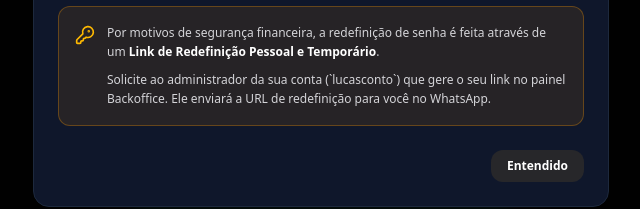
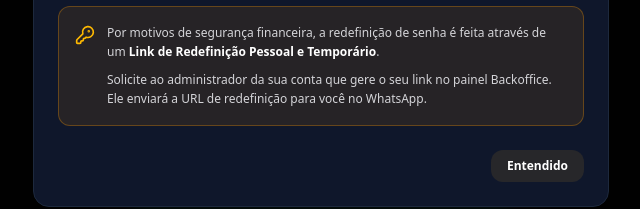
Before and after one commit to lcdeprojects/ControlHub, a Next.js app: page /login in a window 1280 px wide. Both pictures are taken after a click on the button "Esqueci minha senha". Shown: the part 339-548 px from the top of the page, without its empty margins (319-959 px from the left). Built offline with nearby package versions, Linux system fonts and the light colour scheme; no server answers.

Commit message:
att_pass

```diff
--- a/src/app/login/page.tsx
+++ b/src/app/login/page.tsx
@@ -135,7 +135,7 @@ export default function LoginPage() {
                   Por motivos de segurança financeira, a redefinição de senha é feita através de um <strong className="text-white">Link de Redefinição Pessoal e Temporário</strong>.
                 </p>
                 <p>
-                  Solicite ao administrador da sua conta (`lucasconto`) que gere o seu link no painel Backoffice. Ele enviará a URL de redefinição para você no WhatsApp.
+                  Solicite ao administrador da sua conta que gere o seu link no painel Backoffice. Ele enviará a URL de redefinição para você no WhatsApp.
                 </p>
               </div>
             </div>
```
